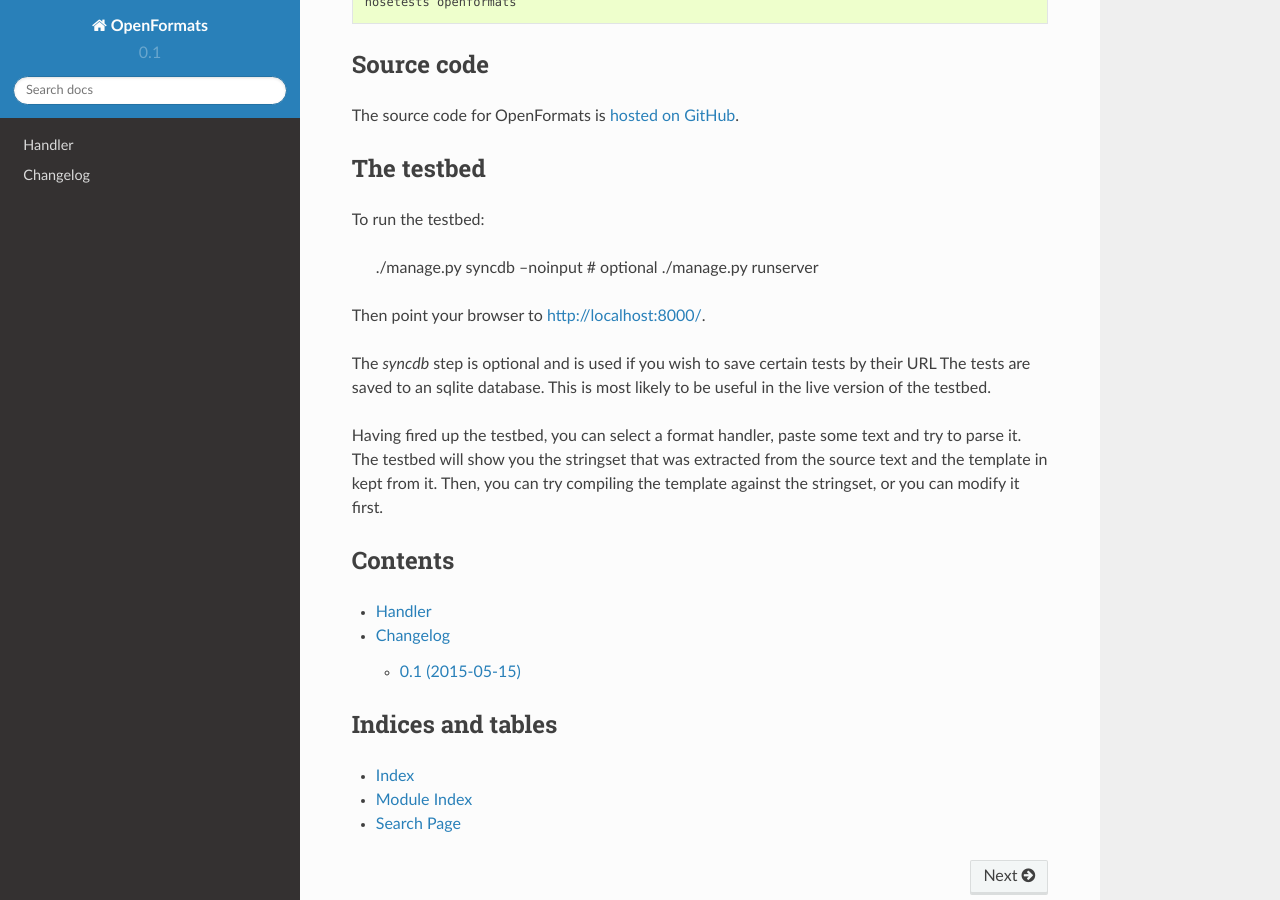
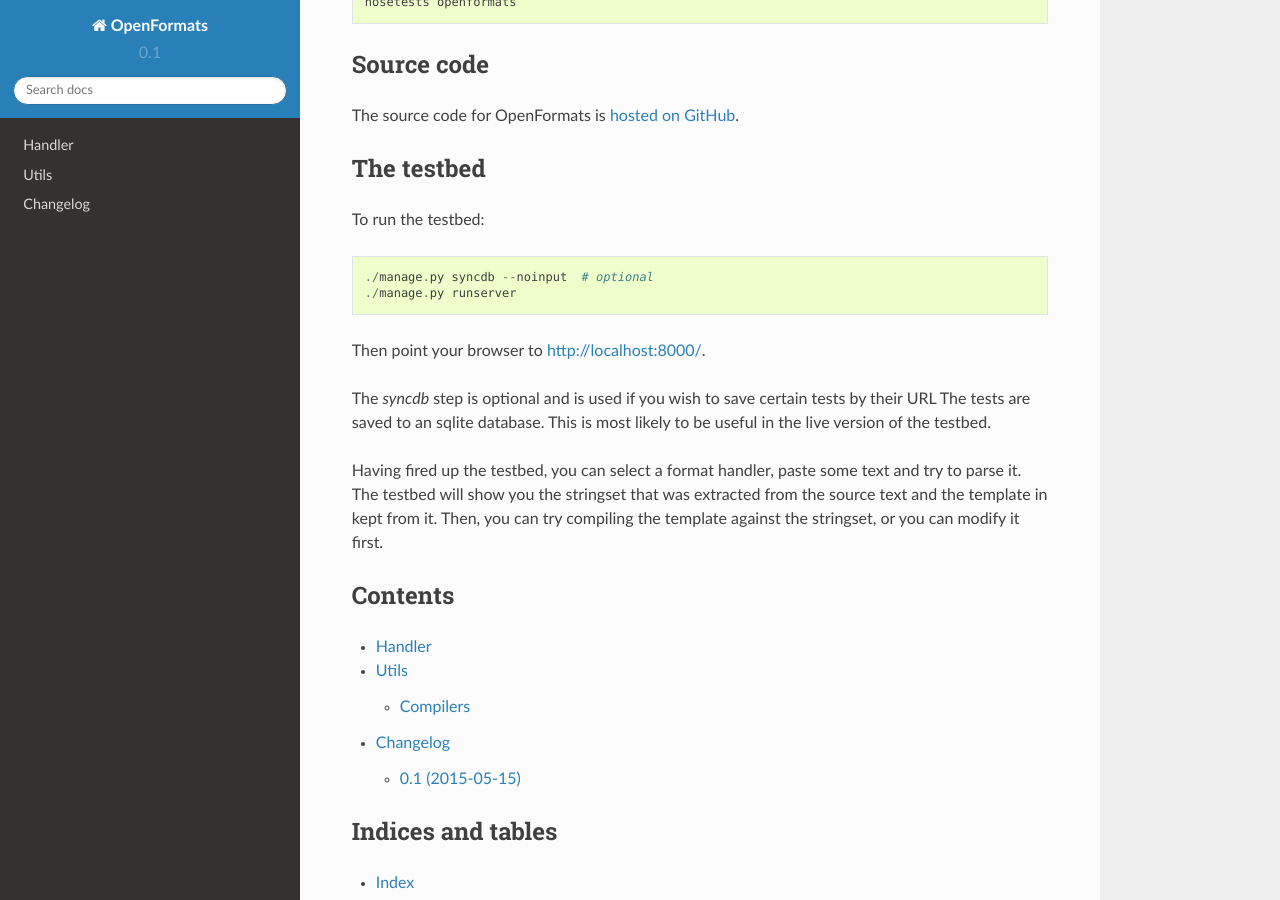
Before and after one commit to transifex/openformats, a Sphinx documentation site: the page built from docs/index.rst, in a window 1280 px wide and 900 px high, scrolled down 643 px. Built offline with Sphinx 7.4.7 and the Read the Docs theme 2.0.0, drawn with Linux system fonts in a browser that asks for light colours.

Commit message:
Various typos and fixes for the docs.

```diff
--- a/README.rst
+++ b/README.rst
@@ -37,7 +37,7 @@
 The testbed
 -----------
 
-To run the testbed:
+To run the testbed::
 
     ./manage.py syncdb --noinput  # optional
     ./manage.py runserver
--- a/docs/handler.rst
+++ b/docs/handler.rst
@@ -12,3 +12,7 @@
 .. autoclass:: Handler
    :members:
    :show-inheritance:
+
+.. autoclass:: Transcriber
+   :members:
+   :show-inheritance:
--- a/docs/index.rst
+++ b/docs/index.rst
@@ -8,6 +8,7 @@
    :maxdepth: 2
 
    handler
+   utils
    Changelog
 
 
```
Also changed, not shown: docs/utils.rst (added, +13 -0 lines), 1 other file.
